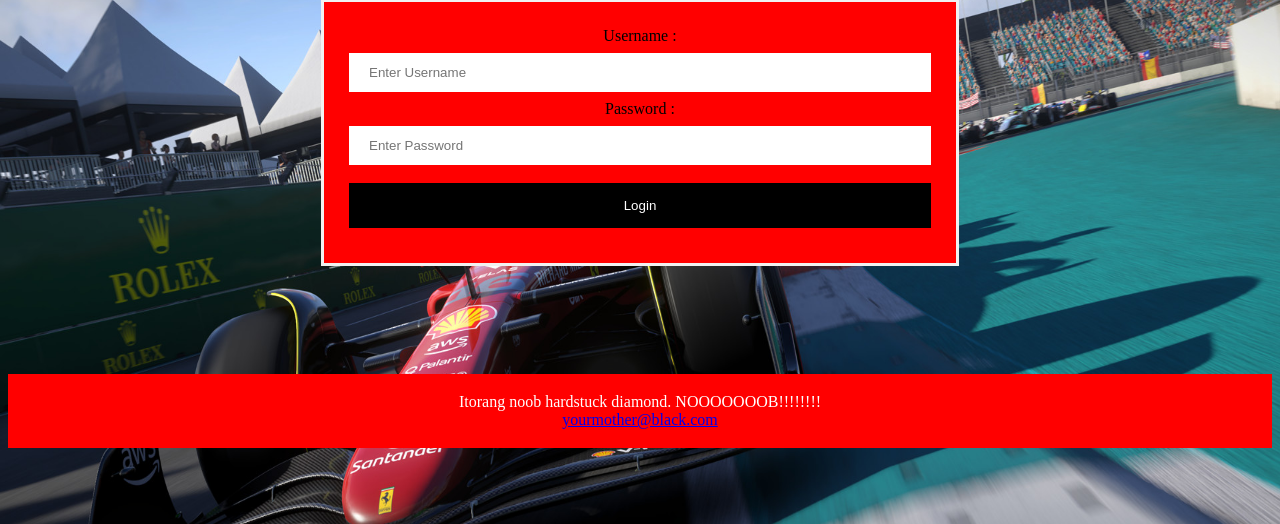
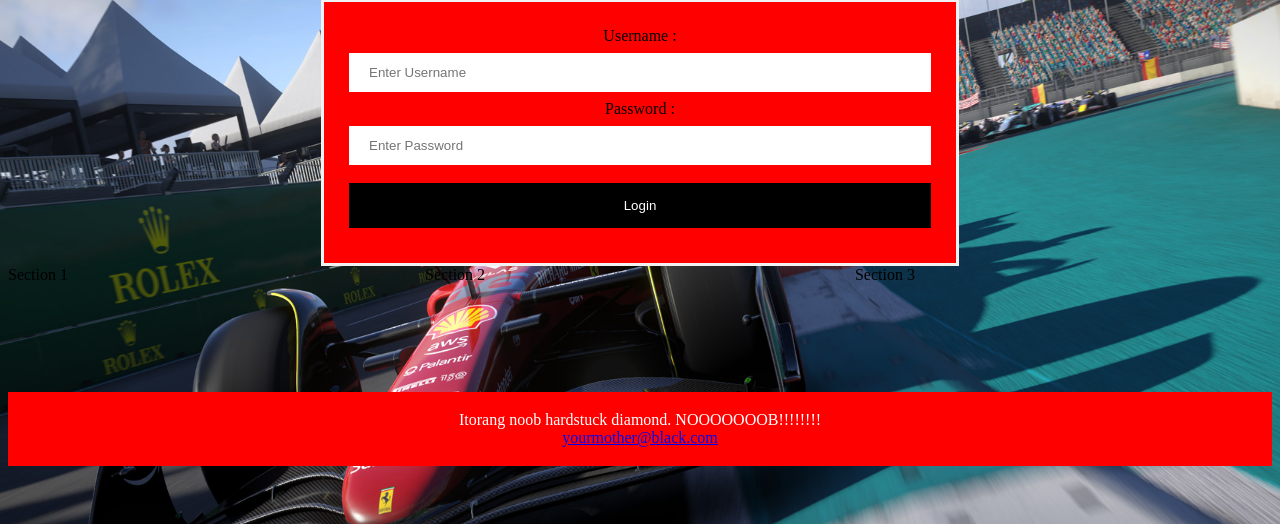
Before and after one commit to afc-asd/AID, a Django app: page /login/ in a window 1280 px wide. Shown: the part 81-605 px from the top of the page. Run offline with Django 4.2, Linux system fonts and the light colour scheme.

Commit message:
Login page

```diff
--- a/login/static/css/login.css
+++ b/login/static/css/login.css
@@ -38,3 +38,17 @@
     padding: 25px;
     background-color: red;
 }
+
+/* Sectioning */
+
+.left{
+   width: 33%;
+   float: left;
+}
+.right{
+   width: 33%;
+   float: right;
+}
+.clear-fix{
+  clear: both;
+}
--- a/login/templates/login/login.html
+++ b/login/templates/login/login.html
@@ -29,6 +29,13 @@
         </form>
     </div>
 
+    <div id="parent">
+      <div class="left"> Section 1</div>
+      <div class="left"> Section 2</div>
+      <div class="right"> Section 3</div>
+      <div class="clear-fix"></div>
+    </div>
+
     <br><br><br><br><br><br>
     <footer>
       <p> Itorang noob hardstuck diamond. NOOOOOOOB!!!!!!!!<br>
```
